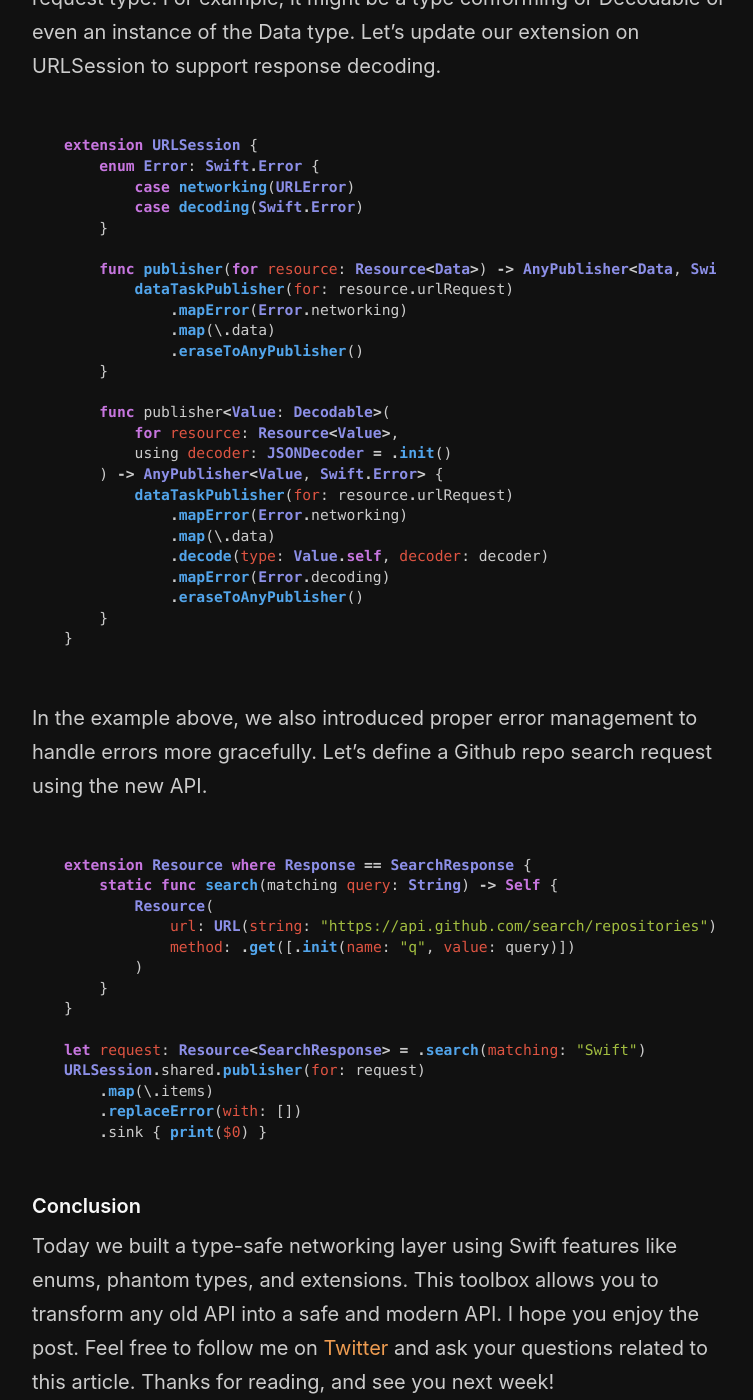
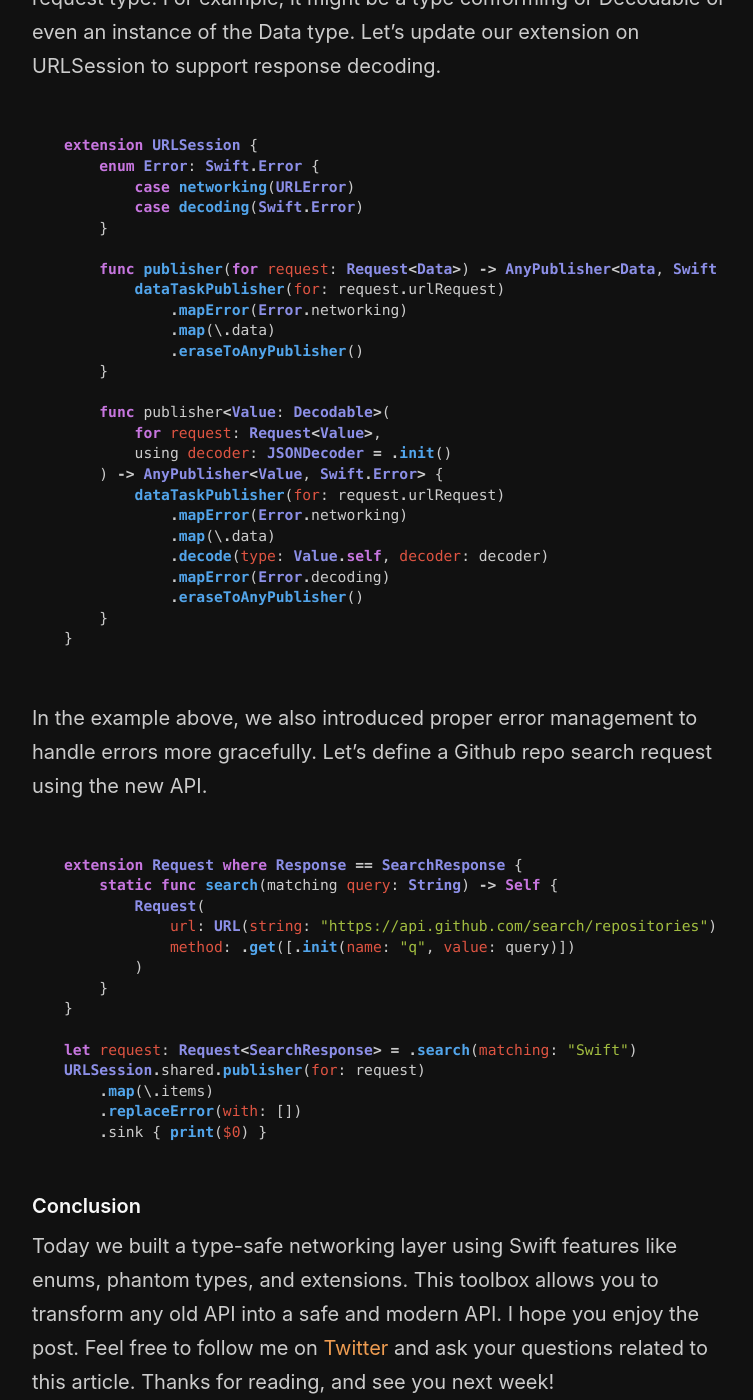
Before and after one commit to mecid/mecid.github.io, a Jekyll site: the page built from _posts/2021-02-10-building-type-safe-networking-in-swift.md, in a window 1280 px wide and 1400 px high, scrolled down 3962 px. Shown: the whole window, without its empty margins (258-1011 px from the left). Built offline with Jekyll 4.4.1, drawn with Linux system fonts in a browser that asks for light colours; some of the changed text lies outside the part shown.

Commit message:
Code examples improved in type-safe networking post.

````diff
--- a/_posts/2021-02-10-building-type-safe-networking-in-swift.md
+++ b/_posts/2021-02-10-building-type-safe-networking-in-swift.md
@@ -41,7 +41,7 @@ We try to decode the response by providing the type of resulting data. Usually,
 Let's start building our type-safe networking by introducing the Request type. The Request type should contain the URL we need to access, headers, and HTTP method.
 
 ```swift
-struct Resource {
+struct Request {
     let url: URL
     let method: HttpMethod
     var headers: [String: String] = [:]
@@ -75,7 +75,7 @@ As you can see in the example above, we define the HTTPMethod enum that describe
 Now we need to make somehow URLSession working with our Request type. The easiest way is defining a calculated property on the Request type that converts it to the URLRequest.
 
 ```swift
-extension Resource {
+extension Request {
     var urlRequest: URLRequest {
         var request = URLRequest(url: url)
 
@@ -104,7 +104,7 @@ Finally, we can create an extension on URLSession to make requests with our new
 
 ```swift
 extension URLSession {
-    func publisher(for request: Resource) -> AnyPublisher<Data, Error> {
+    func publisher(for request: Request) -> AnyPublisher<Data, Error> {
         dataTaskPublisher(for: request.urlRequest)
             .map(\.data)
             .mapError { $0 }
@@ -117,7 +117,7 @@ extension URLSession {
 One thing we forgot to do is encoding of result type into the request. We can make it really easy by introducing phantom type. Phantom type is a generic constraint defined in any type but is not used inside. Let's take a look at the example.
 
 ```swift
-struct Resource<Response> {
+struct Request<Response> {
     let url: URL
     let method: HttpMethod
     var headers: [String: String] = [:]
@@ -133,18 +133,18 @@ extension URLSession {
         case decoding(Swift.Error)
     }
 
-    func publisher(for resource: Resource<Data>) -> AnyPublisher<Data, Swift.Error> {
-        dataTaskPublisher(for: resource.urlRequest)
+    func publisher(for request: Request<Data>) -> AnyPublisher<Data, Swift.Error> {
+        dataTaskPublisher(for: request.urlRequest)
             .mapError(Error.networking)
             .map(\.data)
             .eraseToAnyPublisher()
     }
 
     func publisher<Value: Decodable>(
-        for resource: Resource<Value>,
+        for request: Request<Value>,
         using decoder: JSONDecoder = .init()
     ) -> AnyPublisher<Value, Swift.Error> {
-        dataTaskPublisher(for: resource.urlRequest)
+        dataTaskPublisher(for: request.urlRequest)
             .mapError(Error.networking)
             .map(\.data)
             .decode(type: Value.self, decoder: decoder)
@@ -157,16 +157,16 @@ extension URLSession {
 In the example above, we also introduced proper error management to handle errors more gracefully. Let's define a Github repo search request using the new API.
 
 ```swift
-extension Resource where Response == SearchResponse {
+extension Request where Response == SearchResponse {
     static func search(matching query: String) -> Self {
-        Resource(
+        Request(
             url: URL(string: "https://api.github.com/search/repositories")!,
             method: .get([.init(name: "q", value: query)])
         )
     }
 }
 
-let request: Resource<SearchResponse> = .search(matching: "Swift")
+let request: Request<SearchResponse> = .search(matching: "Swift")
 URLSession.shared.publisher(for: request)
     .map(\.items)
     .replaceError(with: [])
````
